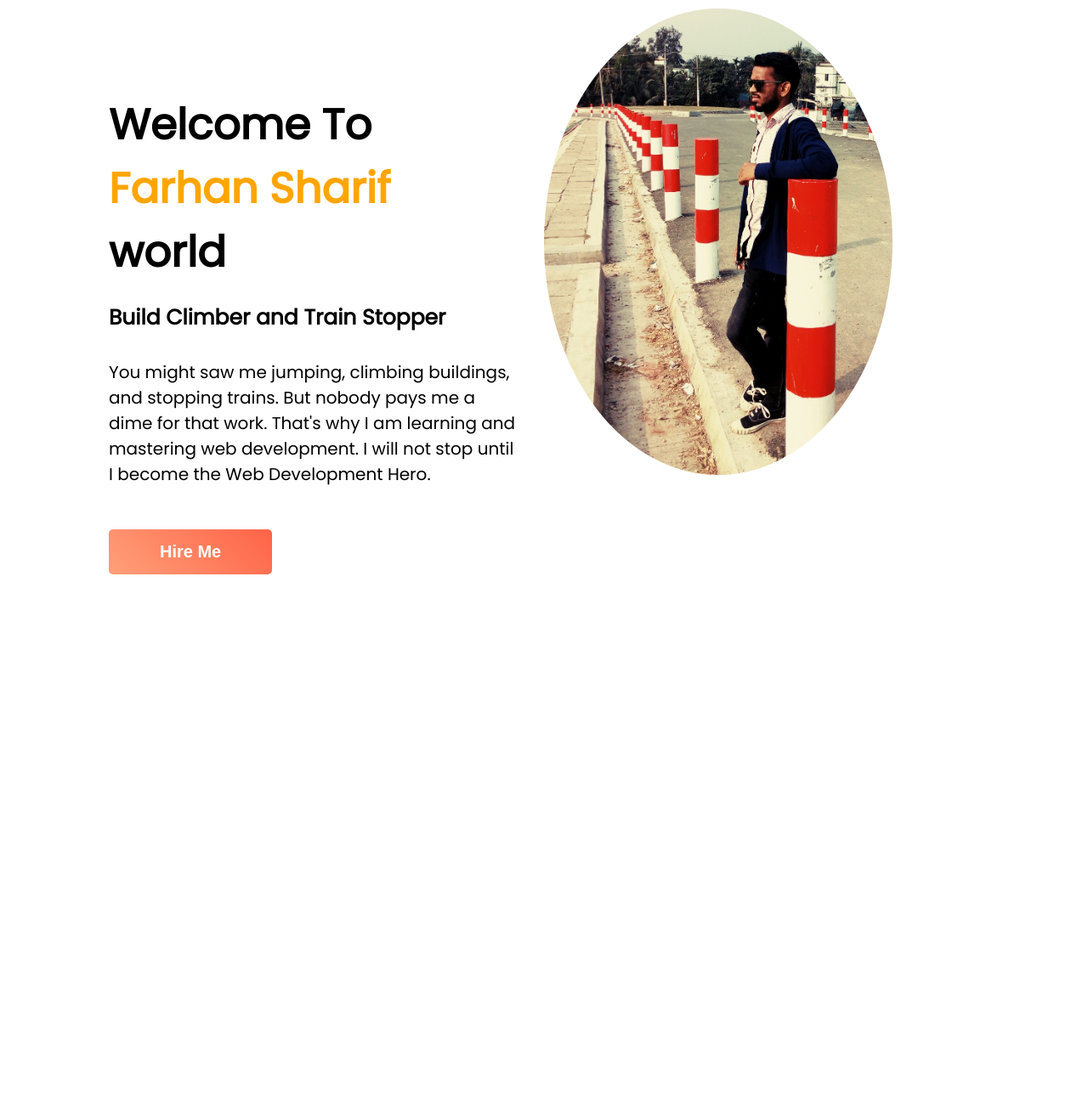
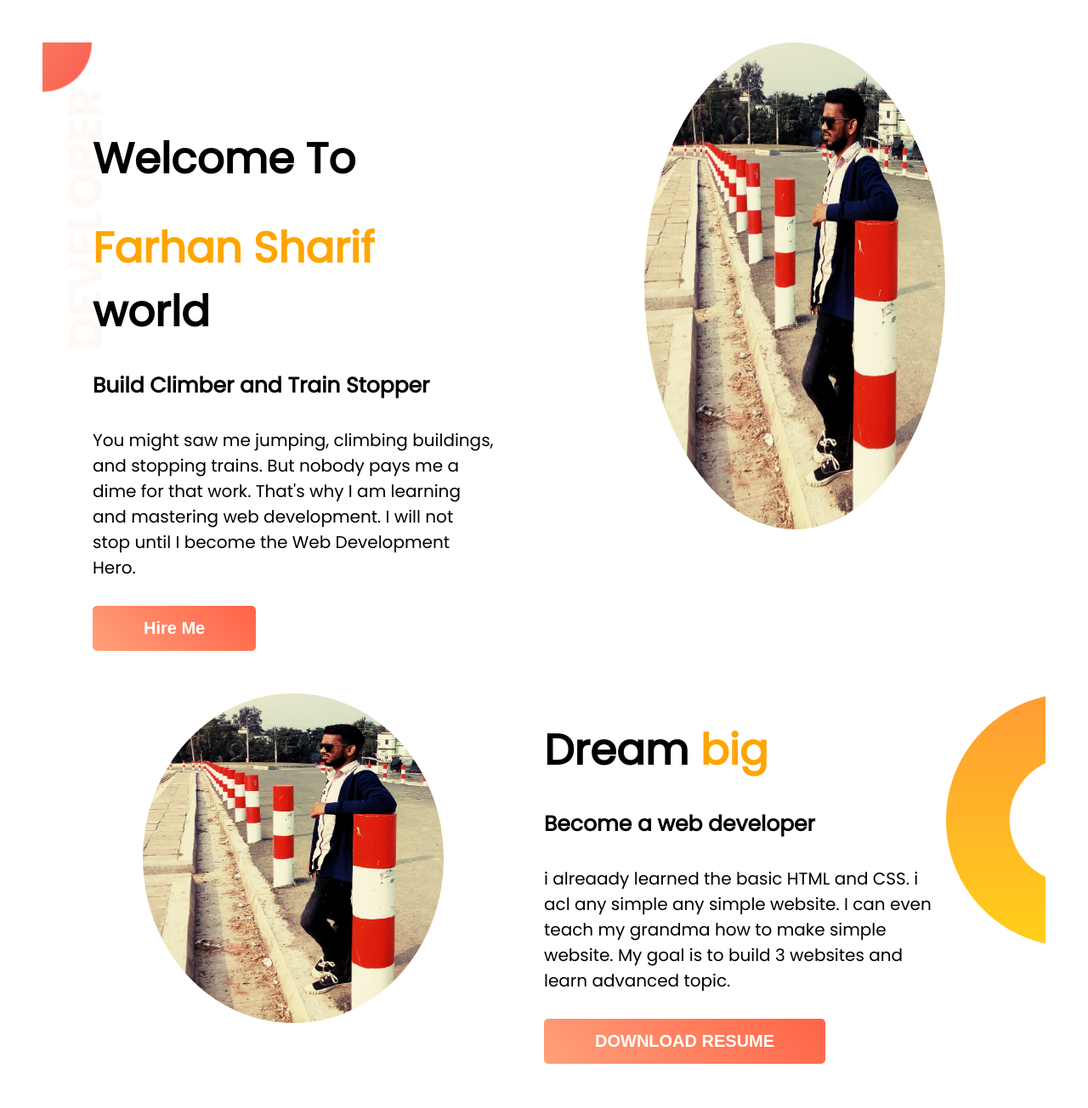
Before and after one commit to Sharif-Miah/portfolio-website, a plain HTML site: page index.html in a window 1280 px wide. Shown: the whole page at 85% size. Before the commit the page ends 800 px from the top, so only its background shows below. Drawn offline with Linux system fonts and the light colour scheme.

Commit message:
drean-section

```diff
--- a/css/style.css
+++ b/css/style.css
@@ -14,26 +14,31 @@ body {
 
 section {
     display: flex;
-    margin: 10px 10%;
+    margin: 50px;
 }
 
 .padding {
     margin-top: 100px;
-    margin-right: 30px;
+    padding: 0 10%;
 }
 
 .d-flex {
     width: 50%;
 }
 
-section img {
-    width: 80%;
+.img-width {
+    text-align: center;
+}
+
+section .my-pic {
+    width: 60%;
     border-radius: 50%;
     height: 80%;
 }
 
 h1 {
     font-size: 50px;
+    margin: 30px 0;
 }
 
 h3 {
@@ -43,7 +48,7 @@ h3 {
 
 p {
     font-size: 20px;
-    font-weight: 400;
+    font-weight: 200;
     margin: 30px 0;
 }
 
@@ -52,13 +57,30 @@ button {
     border: none;
     background-image: linear-gradient(45deg, lightsalmon, tomato);
     cursor: pointer;
-    margin: 20px 0;
+    /* margin: 20px 0; */
     border-radius: 5px;
 }
 
-a {
+.btn {
     text-decoration: none;
     color: #fff;
     font-size: 20px;
     font-weight: 700;
 }
+
+.background-img {
+    background-image: url(../img/top-banner.png);
+    background-repeat: no-repeat;
+    /* background-size: cover;
+    background-position: center; */
+}
+
+.drem-big {
+    background-image: url(../img/dream-bg.png);
+    background-repeat: no-repeat;
+    background-position: right top;
+}
+
+.drem-big p {
+    width: 80%;
+}
--- a/index.html
+++ b/index.html
@@ -14,7 +14,7 @@
 </head>
 
 <body>
-    <section>
+    <section class="background-img">
         <div class="d-flex">
             <div class="padding">
                 <h1>Welcome To</h1>
@@ -24,11 +24,26 @@
                     work. That's why I am learning and mastering web development. I will not stop until I become the Web
                     Development Hero.
                 </p>
-                <button><a href="#">Hire Me</a></button>
+                <button><a class="btn" href="#">Hire Me</a></button>
             </div>
         </div>
+        <div class="d-flex img-width">
+            <img src="./img/sharif1.jpg" class="my-pic">
+        </div>
+    </section>
+
+    <section class="drem-big">
+        <div class="d-flex img-width">
+            <img src="./img/sharif1.jpg" class="my-pic">
+        </div>
         <div class="d-flex">
-            <img src="./img/IMG_20190316_111549.jpg" alt="">
+            <h1>Dream <span class="orange">big</span> </h1>
+            <h3>Become a web developer</h3>
+            <p>i alreaady learned the basic HTML and CSS. i acl any simple any simple website. I can even teach my
+
+                grandma how to make simple website. My goal is to build 3 websites and learn advanced topic.
+            </p>
+            <button><a class="btn" href="#">DOWNLOAD RESUME</a></button>
         </div>
     </section>
 
```
Also changed, not shown: img/dream-bg.png (added), img/exp-bg.png (added), img/my-bg2.png (added), img/sharif1.jpg (renamed from img/IMG_20190316_111549.jpg), img/sharif2.jpg (added), img/top-banner.png (added).
